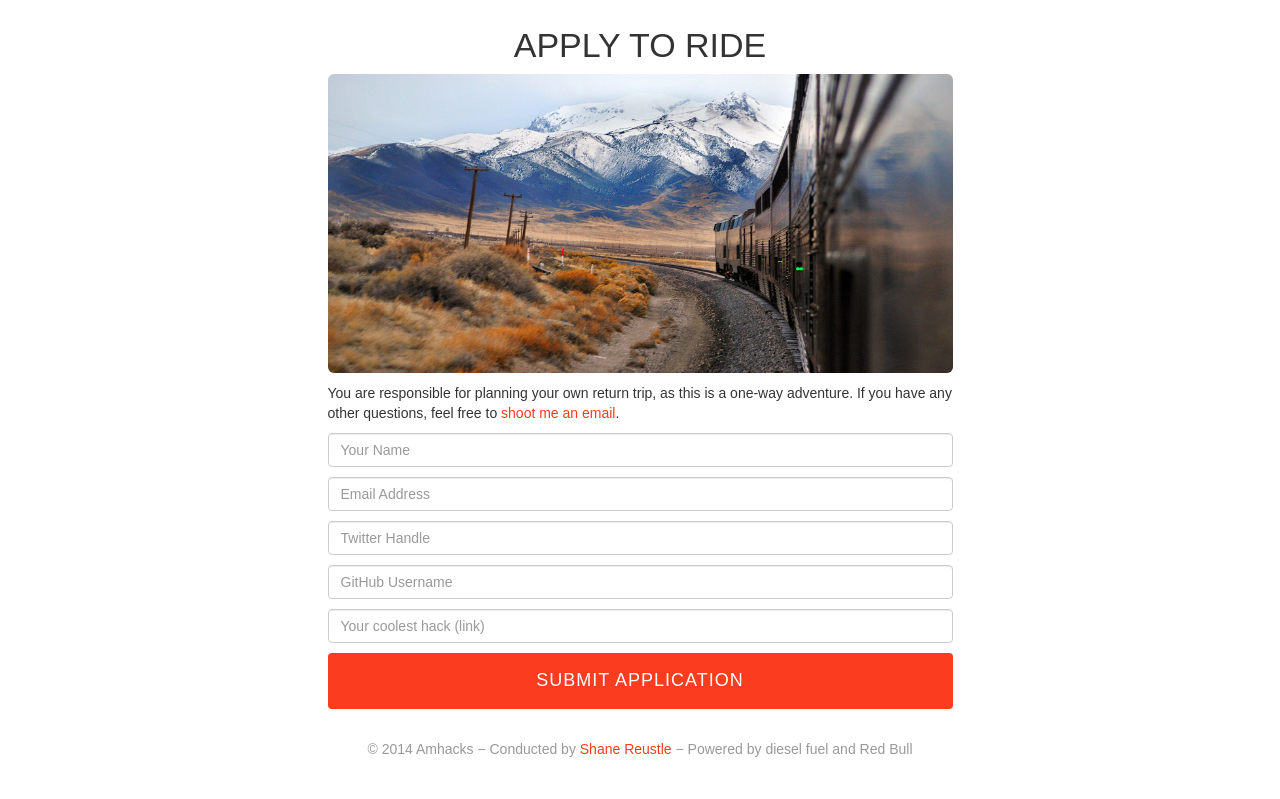
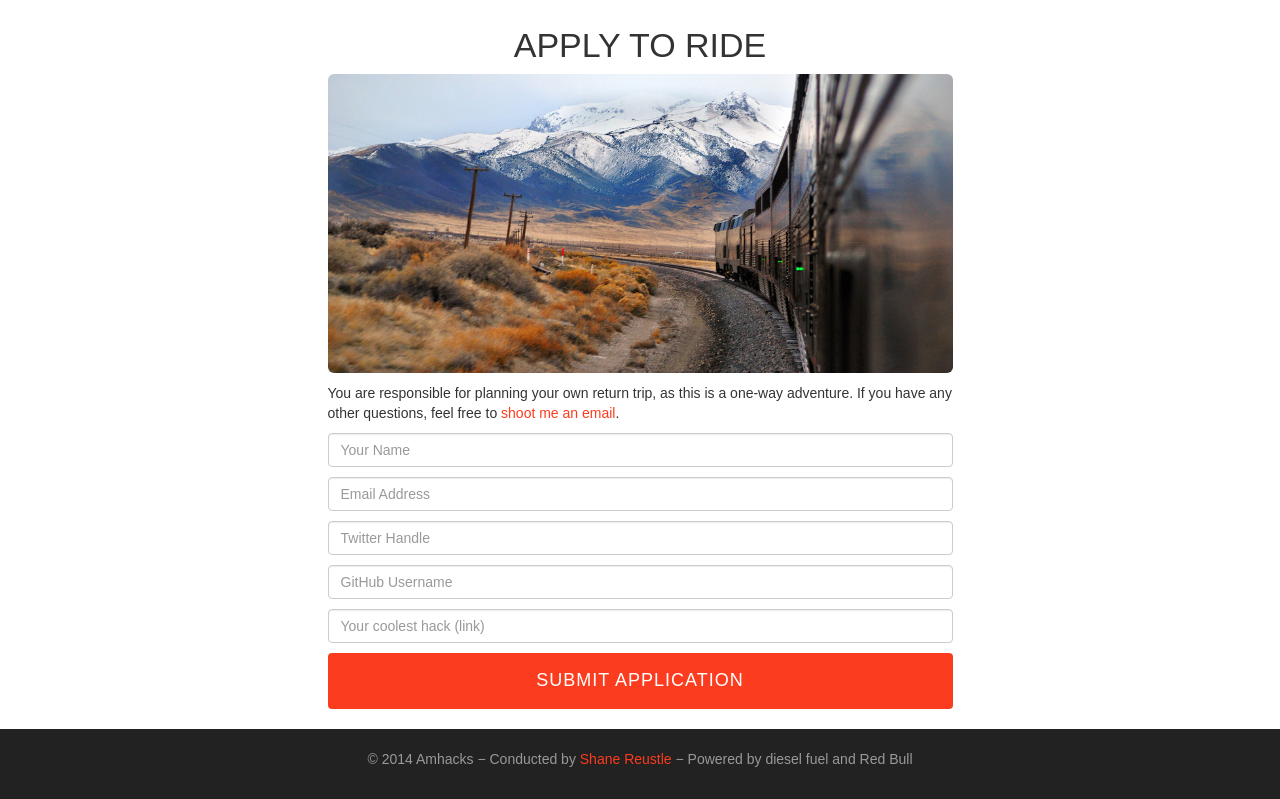
Before and after one commit to reustle/amhacks, a plain HTML site: page public/index.html in a window 1280 px wide. Shown: the part 1439-2238 px from the top of the page. Drawn offline with nearby package versions, Linux system fonts and the light colour scheme; a web font is replaced by a local one.

Commit message:
cleaner footer

```diff
--- a/public/index.html
+++ b/public/index.html
@@ -118,9 +118,7 @@
 		</div>
 
 		<div class='footer'>
-			<div class='inner'>
-				<p>&copy; 2014 Amhacks &minus; Conducted by <a href='http://twitter.com/reustle' target='_blank'>Shane Reustle</a> &minus; Powered by diesel fuel and Red Bull</p>
-			</div>
+			<p>&copy; 2014 Amhacks &minus; Conducted by <a href='http://twitter.com/reustle' target='_blank'>Shane Reustle</a> &minus; Powered by diesel fuel and Red Bull</p>
 		</div>
 
 
--- a/public/static/css/styles.css
+++ b/public/static/css/styles.css
@@ -170,6 +170,9 @@ a:hover {
  */
 
 .footer {
+	padding: 20px;
+	background: #222;
+	margin-top: 20px;
 	color: #999;
 	text-align: center;
 }
```
